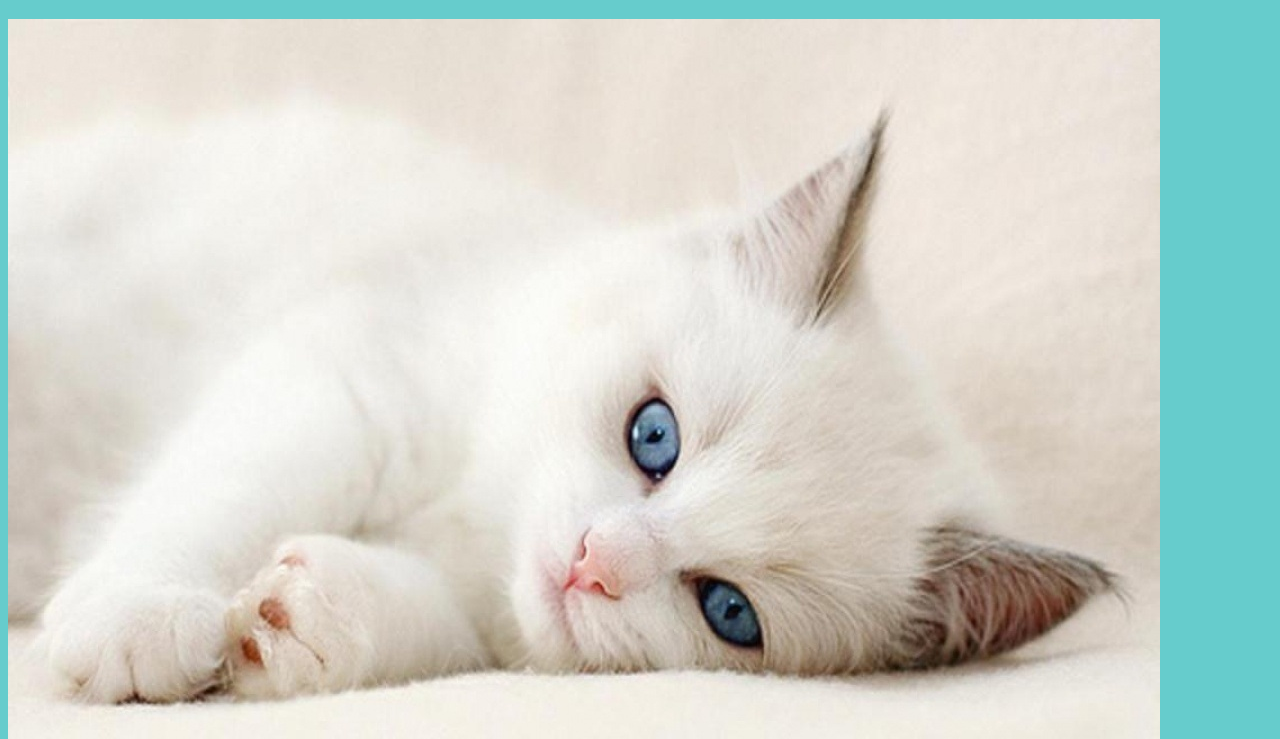
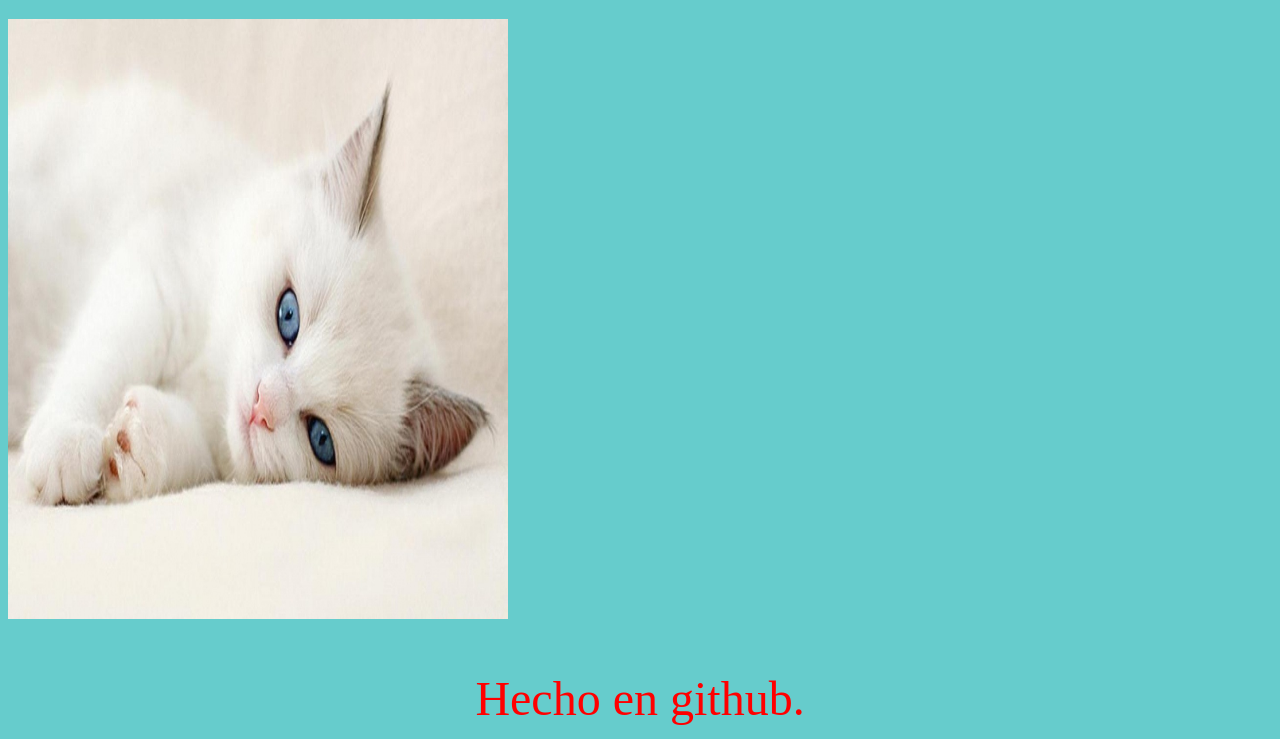
Before and after one commit to cmaxgt2019/web, a plain HTML site: page index.html in a window 1280 px wide. Shown: the part 61-800 px from the top of the page. Drawn offline with Linux system fonts and the light colour scheme.

Commit message:
Update index.html

```diff
--- a/index.html
+++ b/index.html
@@ -31,7 +31,7 @@ text-align: center;}
 <body>
 
 <h1 >Bienvenidos a mi sitio web</h1>
-	<img src="images/1.jpg" alt="Gatito blanco">
+	<img src="images/1.jpg" alt="Gatito blanco" style="width:500px;height:600px;">
 
 <p >Hecho en github.</p>
 <p> Pagina Web</p>
```
